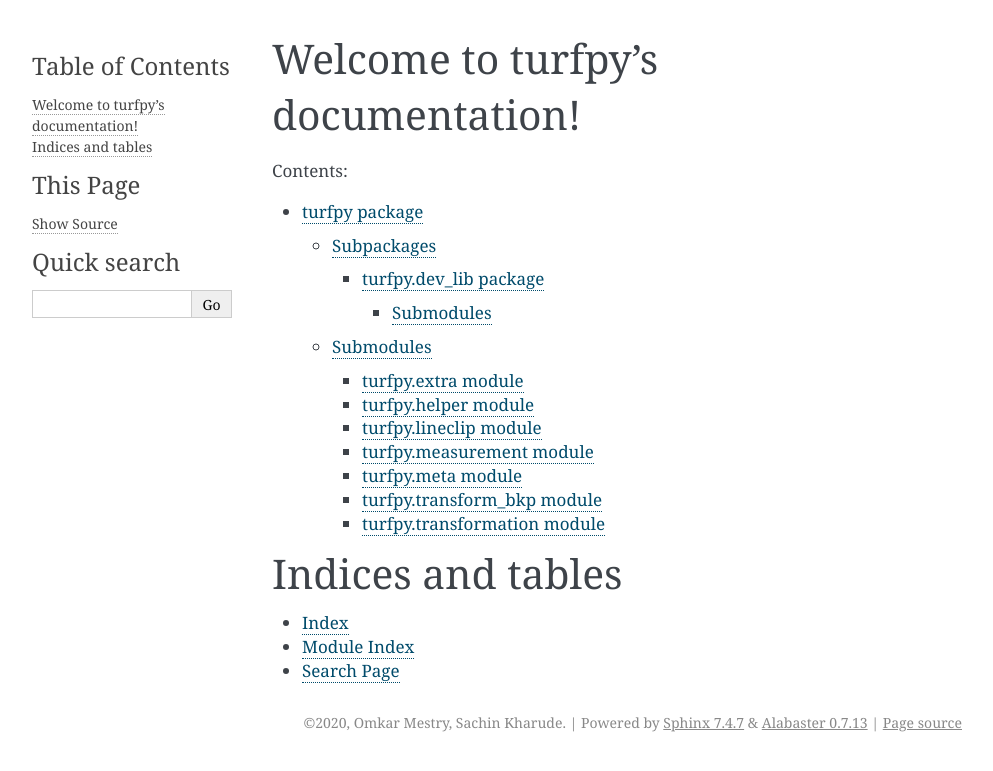
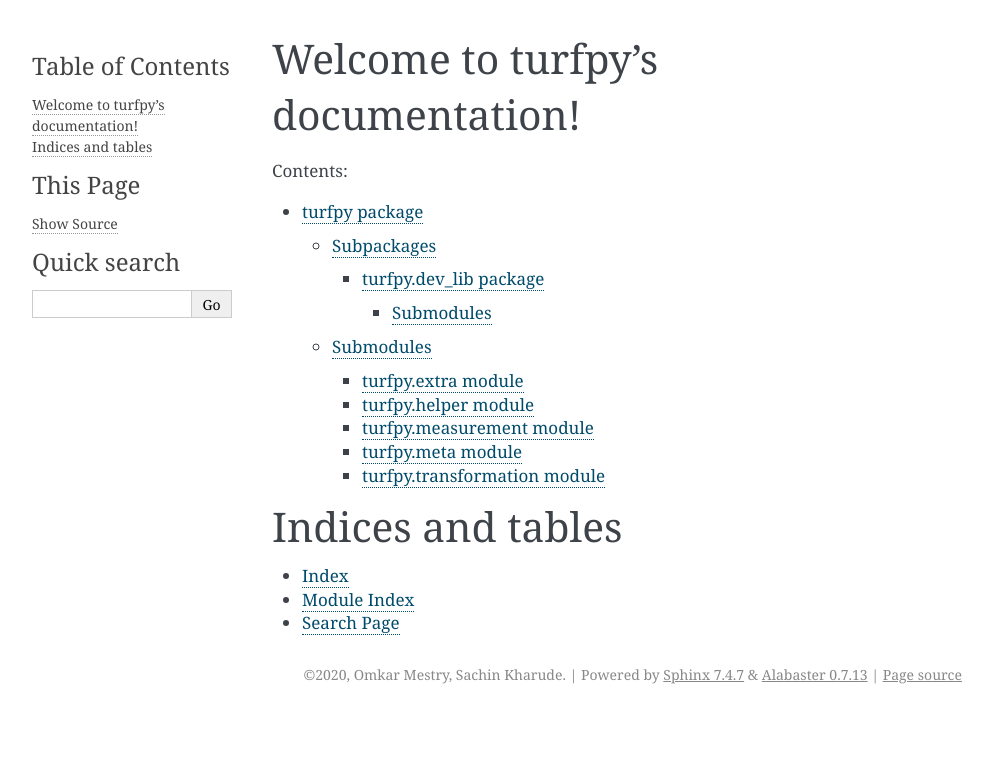
Before and after one commit to omanges/turfpy, a Sphinx documentation site: the page built from docs/index.rst, in a window 1280 px wide. Shown: the top 771 px of the page, without its empty margins (148-1141 px from the left). Built offline with Sphinx 7.4.7, drawn with Linux system fonts in a browser that asks for light colours.

Commit message:
docs changes

```diff
--- a/docs/index.rst
+++ b/docs/index.rst
@@ -1,5 +1,5 @@
 .. turfpy documentation master file, created by
-   sphinx-quickstart on Mon Jun 22 22:59:34 2020.
+   sphinx-quickstart on Mon Jun 22 23:27:45 2020.
    You can adapt this file completely to your liking, but it should at least
    contain the root `toctree` directive.
 
--- a/docs/turfpy.lineclip.rst
+++ /dev/null
@@ -1,8 +0,0 @@
-turfpy.lineclip module
-======================
-
-.. automodule:: turfpy.lineclip
-   :members:
-   :undoc-members:
-   :show-inheritance:
-   :private-members:
--- a/docs/turfpy.rst
+++ b/docs/turfpy.rst
@@ -23,8 +23,6 @@
 
    turfpy.extra
    turfpy.helper
-   turfpy.lineclip
    turfpy.measurement
    turfpy.meta
-   turfpy.transform_bkp
    turfpy.transformation
--- a/docs/turfpy.transform_bkp.rst
+++ /dev/null
@@ -1,8 +0,0 @@
-turfpy.transform\_bkp module
-============================
-
-.. automodule:: turfpy.transform_bkp
-   :members:
-   :undoc-members:
-   :show-inheritance:
-   :private-members:
```
